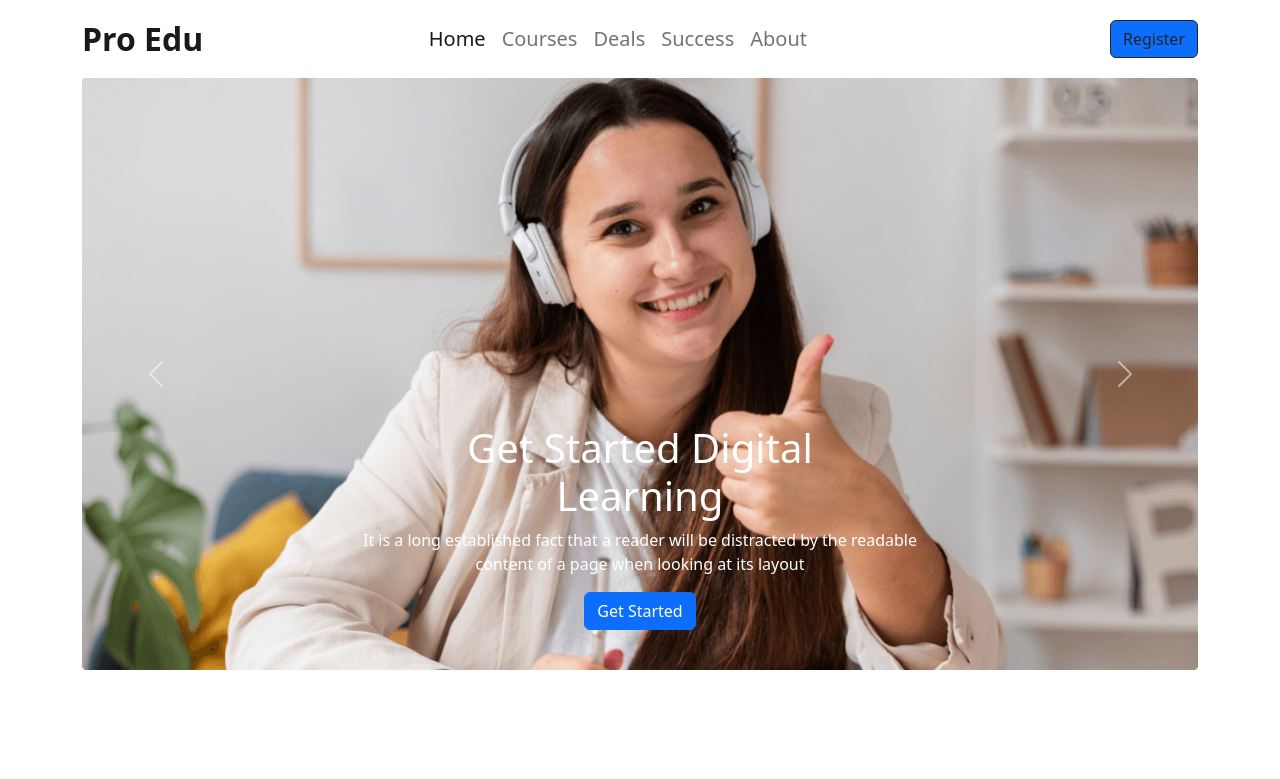
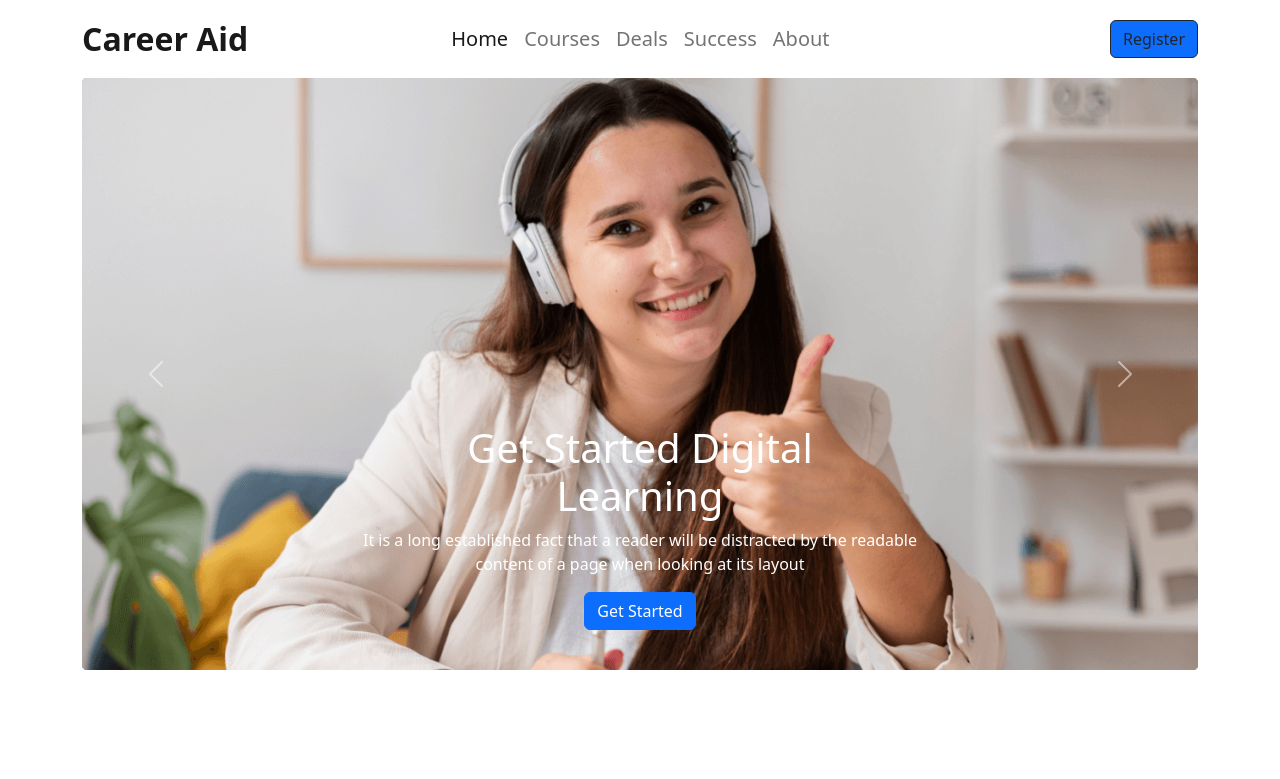
Before and after one commit to hasemk/assignment, a plain HTML site: page index.html in a window 1280 px wide. Shown: the top 779 px of the page. Drawn offline with nearby package versions, Linux system fonts and the light colour scheme.

Commit message:
modified

```diff
--- a/index.html
+++ b/index.html
@@ -18,7 +18,7 @@
 <body>
     <nav class="navbar navbar-expand-lg">
         <div class="container">
-            <a class="navbar-brand fw-bolder fs-2" href="#">Pro Edu
+            <a class="navbar-brand fw-bolder fs-2" href="#">Career Aid
             </a>
             <button class="navbar-toggler" type="button" data-bs-toggle="collapse"
                 data-bs-target="#navbarSupportedContent" aria-controls="navbarSupportedContent" aria-expanded="false"
@@ -640,7 +640,7 @@
 
         <div class="p-5 mt-4">
             <div class="text-white d-flex  justify-content-center align-items-center flex-column ">
-                <h2>pro edu</h2>
+                <h2>Career Aid</h2>
                 <p>Office 45/8, Zawaya Buildin, Ghala Muscat,</p>
                 <p>Sultanate of Oman</p>
                 <p>Privacy Ploicy | Terms of use </p>
```
